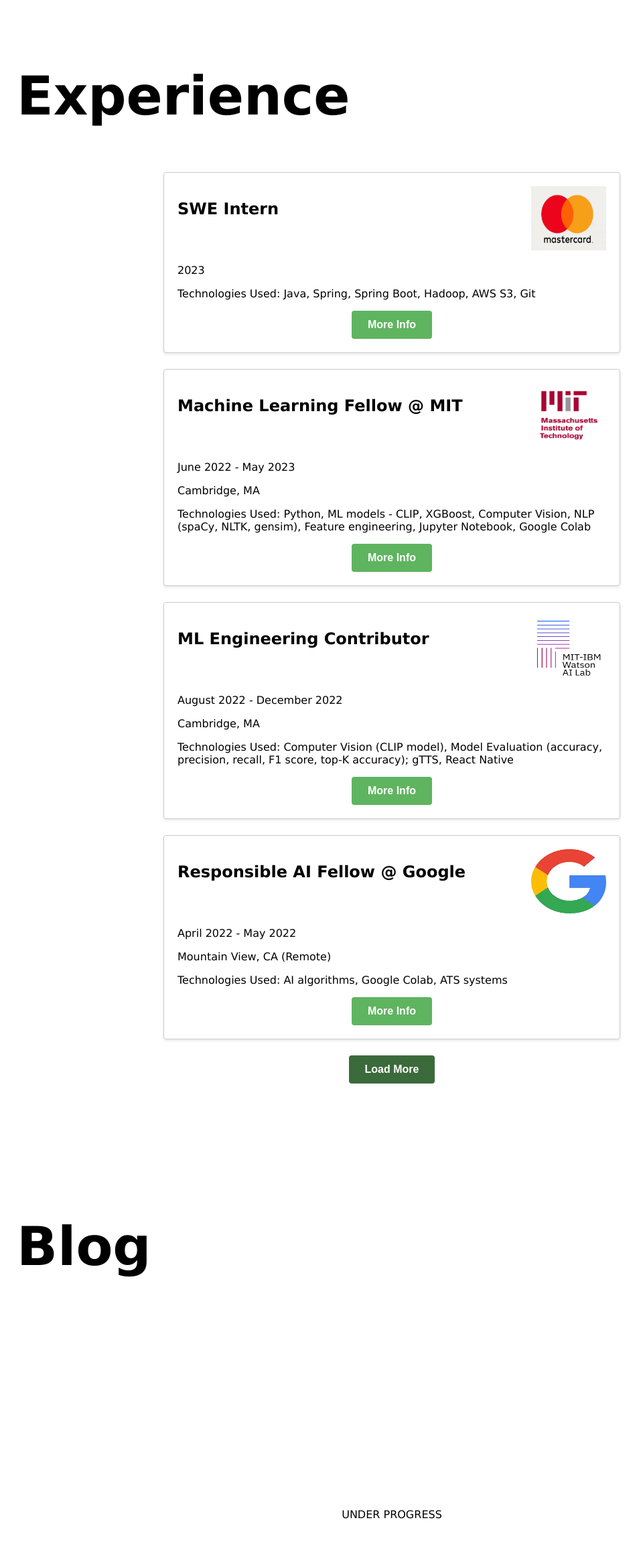
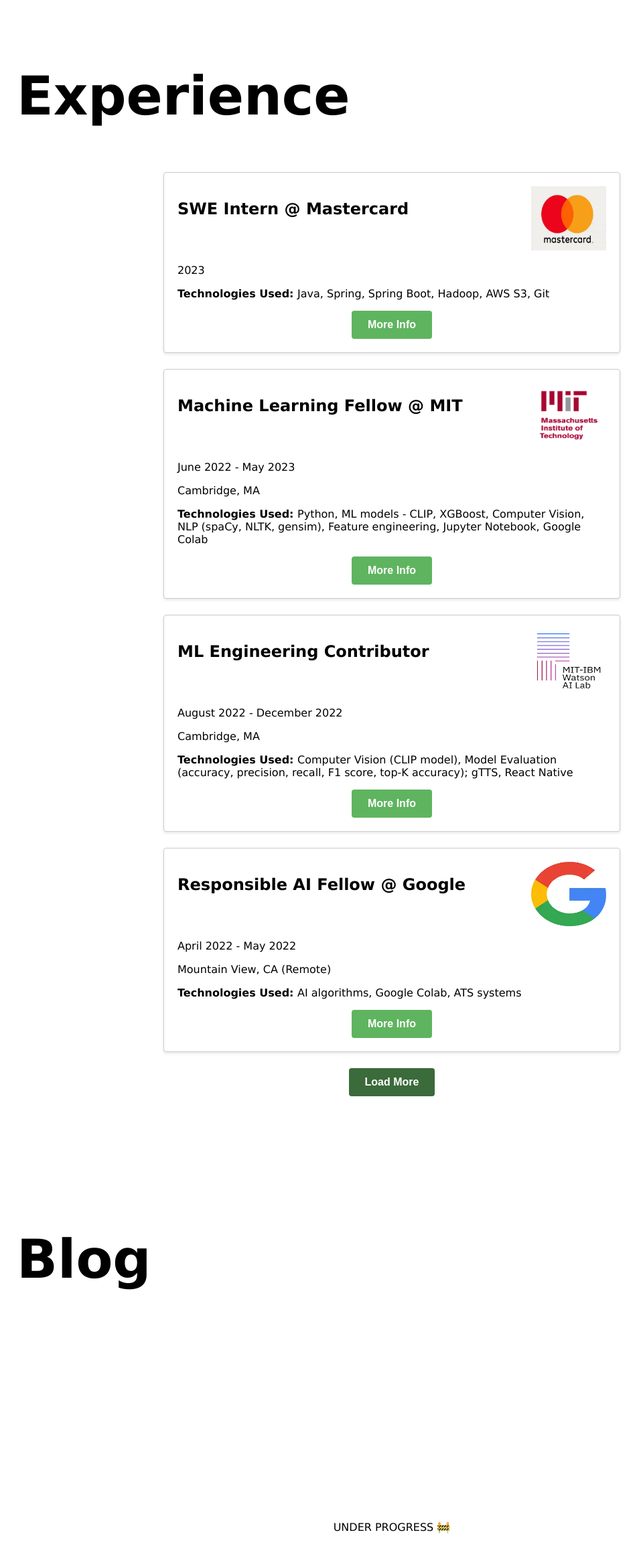
Before and after one commit to mumtazf/me, a React (Vite) app in the folder portfolio/: page / in a window 1280 px wide. Shown: the part 1649-3977 px from the top of the page at 67% size, without its empty margins (55-1012 px from the left). Built offline with nearby package versions, Linux system fonts and the light colour scheme.

Commit message:
updated css for project cards

```diff
--- a/portfolio/src/Components/Blog.jsx
+++ b/portfolio/src/Components/Blog.jsx
@@ -5,7 +5,7 @@ const Blog = () =>{
             <h2>Blog</h2>
         </div>
         <div className="blog_cards">
-        <p>UNDER PROGRESS</p>
+        <p>UNDER PROGRESS 🚧 </p>
     </div>
     </div>
     )
--- a/portfolio/src/Components/Experience.jsx
+++ b/portfolio/src/Components/Experience.jsx
@@ -17,7 +17,7 @@ const Experience = () =>{
     const experienceData = [
         {
             id: 1,
-            experience: "SWE Intern",
+            experience: "SWE Intern @ Mastercard",
             companyName : "Mastercard",
             location: "",
             year: "2023",
@@ -61,7 +61,17 @@ const Experience = () =>{
 
         {
             id: 5,
-            experience: "",
+            experience: "Web Dev Teaching Assistant",
+            companyName : "Girls Who Code",
+            location: "New York City, New York (Remote)",
+            year: "June 2022 - August 2022",
+            logo: "",
+            technologies: "JavaScript, HTML/CSS, Accessible Web Development, Git",
+            moreInfo: ["","",""]
+        },
+        {
+            id: 6,
+            experience: "Student Researcher",
             companyName : "",
             location: "",
             year: "",
--- a/portfolio/src/Components/ProjectCard.css
+++ b/portfolio/src/Components/ProjectCard.css
@@ -7,6 +7,10 @@
   height: 50%;
   background-color: #ffffff;
   transition: box-shadow 0.3s ease;
+}
+
+.card:hover{
+        box-shadow: 0 1em 1em rgba(14, 134, 46, 0.641);
 }
 
 .header{
@@ -40,6 +44,7 @@
 
 .more-info-btn:hover {
     background-color: #449b44;
+    box-shadow: 0 5px 15px rgba(145, 92, 182, .4);
 }
 
 .more-info-btn:active {
@@ -76,3 +81,10 @@
     width: 7em;
     height: 6em;
 }
+
+@media (max-width: 768px) {
+    .logo img{
+        width: 4em;
+        height: 4em;
+    }
+}
--- a/portfolio/src/Components/ProjectCard.jsx
+++ b/portfolio/src/Components/ProjectCard.jsx
@@ -44,7 +44,7 @@ const ProjectCard = ({project}) => {
           </div>
 
           <div className="technologies">
-            <p>Technologies Used: {project.technologies}</p>
+            <p><b>Technologies Used: </b> {project.technologies}</p>
           </div>
 
           <div class = "button-container">
```
